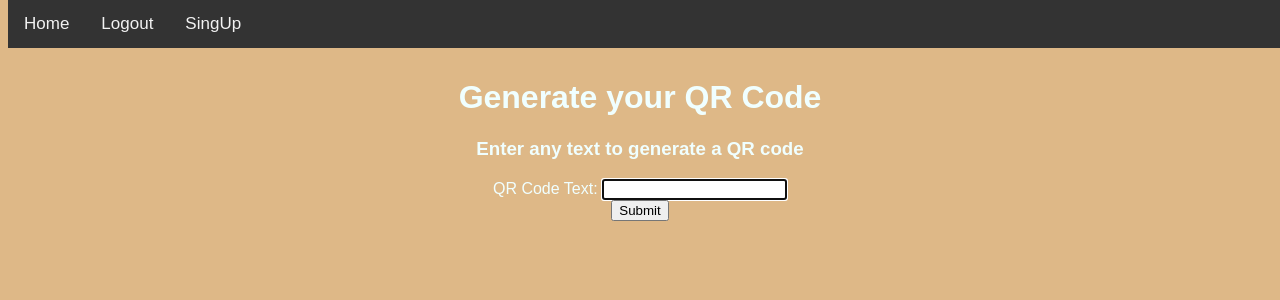
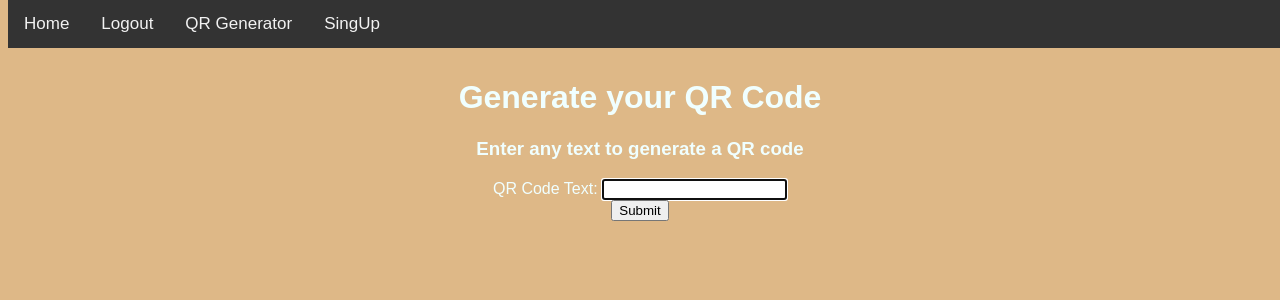
Before and after one commit to carlosm27/qrcode-generator, a Django app: page /qr_service/qr_bar in a window 1280 px wide. Shown: the top 300 px of the page. Run offline with Django 4.2, Linux system fonts and the light colour scheme; a user stored in the database is signed in.

Commit message:
Add link of Qr generator to the navbar

```diff
--- a/users/templates/users/base.html
+++ b/users/templates/users/base.html
@@ -43,6 +43,7 @@
     <a href="{% url 'home' %}">Home</a>
      {% if user.is_authenticated %}
         <a href="{% url 'logout' %}">Logout</a>
+        <a href="{% url 'qr_bar' %}">QR Generator</a>
       {% else %}
             <a href="{% url 'login' %}">Login</a>
       {% endif %}
```
